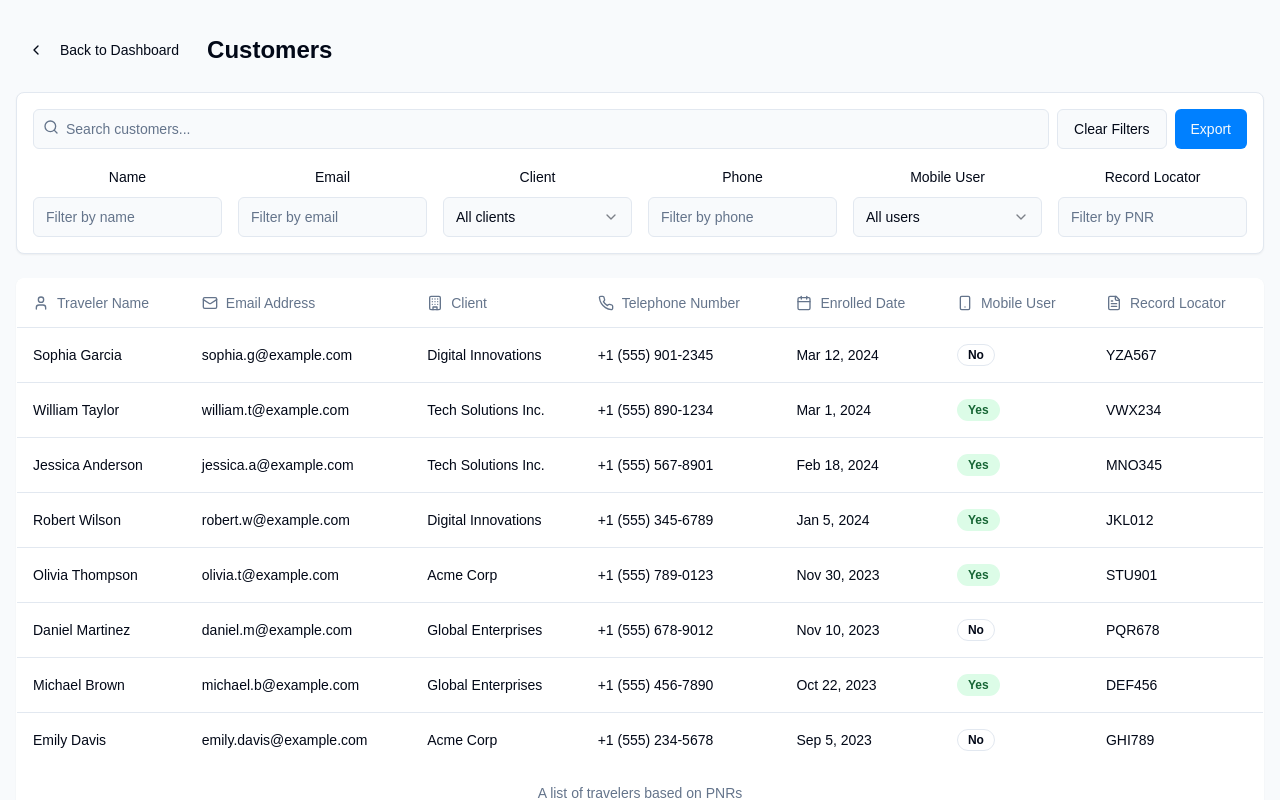
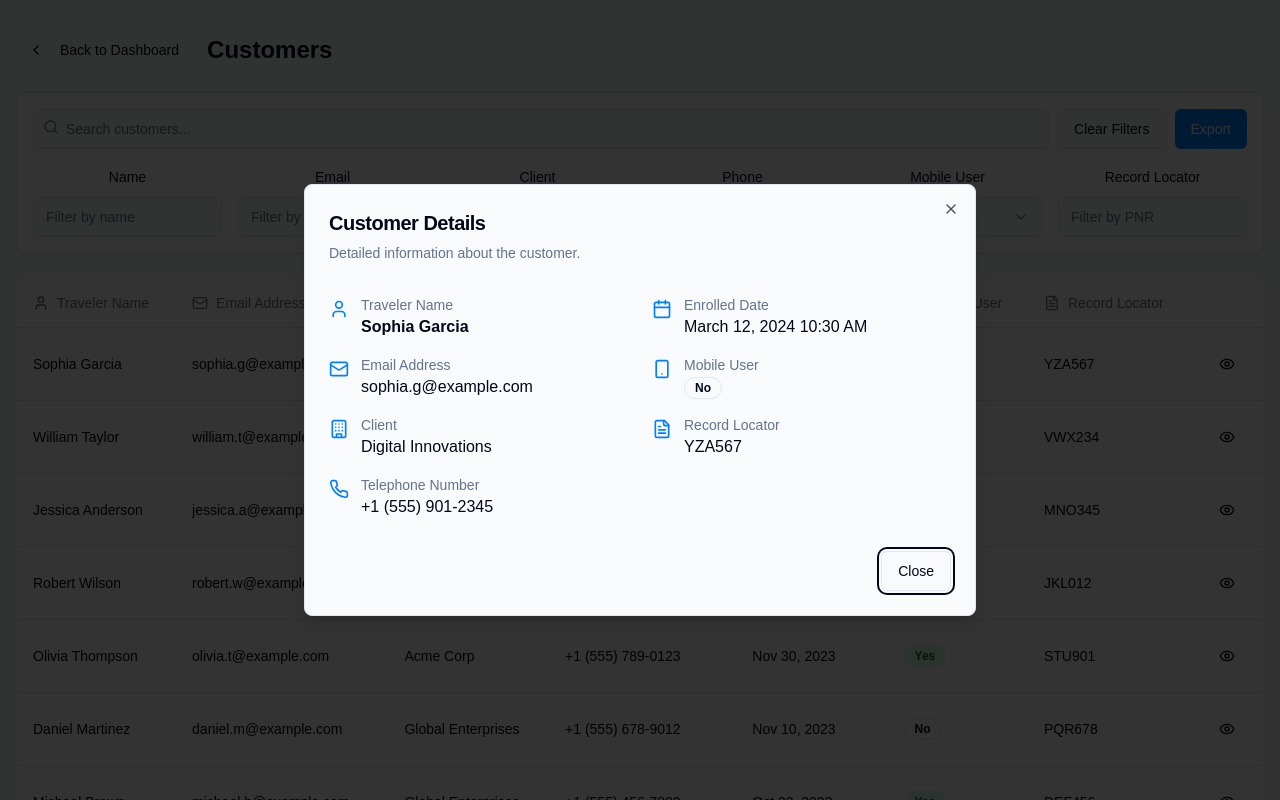
Before and after one commit to athertonmd/travelflux-journeyhub, a React (Vite) app: page /users in a window 1280 px wide. Both pictures are taken after a click on the element 640 px from the left and 354 px from the top of the page. Shown: the top 800 px of the page. Built offline with nearby package versions, Linux system fonts and the light colour scheme.

Commit message:
Implement customer detail view
Adds a modal to display detailed customer information when a customer row is clicked.

```diff
--- /dev/null
+++ b/src/components/customers/CustomerDetailModal.tsx
@@ -0,0 +1,128 @@
+
+import React from 'react';
+import { format } from 'date-fns';
+import {
+  User,
+  Mail,
+  Building,
+  Phone,
+  Calendar,
+  Smartphone,
+  FileText,
+  X
+} from 'lucide-react';
+import {
+  Dialog,
+  DialogContent,
+  DialogHeader,
+  DialogTitle,
+  DialogDescription,
+  DialogFooter
+} from "@/components/ui/dialog";
+import { Button } from '@/components/ui/button';
+import { Badge } from '@/components/ui/badge';
+import { Traveler } from '@/types/customer.types';
+
+interface CustomerDetailModalProps {
+  traveler: Traveler | null;
+  isOpen: boolean;
+  onClose: () => void;
+}
+
+const CustomerDetailModal: React.FC<CustomerDetailModalProps> = ({
+  traveler,
+  isOpen,
+  onClose
+}) => {
+  if (!traveler) return null;
+
+  const formatDate = (dateString: string) => {
+    return format(new Date(dateString), 'MMMM d, yyyy h:mm a');
+  };
+
+  return (
+    <Dialog open={isOpen} onOpenChange={onClose}>
+      <DialogContent className="max-w-2xl">
+        <DialogHeader>
+          <DialogTitle className="text-xl font-bold">Customer Details</DialogTitle>
+          <DialogDescription>
+            Detailed information about the customer.
+          </DialogDescription>
+        </DialogHeader>
+
+        <div className="grid grid-cols-1 md:grid-cols-2 gap-6 py-4">
+          <div className="space-y-4">
+            <div className="flex items-start gap-3">
+              <User className="h-5 w-5 mt-1 text-primary" />
+              <div>
+                <h3 className="text-sm font-medium text-muted-foreground">Traveler Name</h3>
+                <p className="text-base font-semibold">{traveler.name}</p>
+              </div>
+            </div>
+
+            <div className="flex items-start gap-3">
+              <Mail className="h-5 w-5 mt-1 text-primary" />
+              <div>
+                <h3 className="text-sm font-medium text-muted-foreground">Email Address</h3>
+                <p className="text-base">{traveler.email}</p>
+              </div>
+            </div>
+
+            <div className="flex items-start gap-3">
+              <Building className="h-5 w-5 mt-1 text-primary" />
+              <div>
+                <h3 className="text-sm font-medium text-muted-foreground">Client</h3>
+                <p className="text-base">{traveler.clientName}</p>
+              </div>
+            </div>
+
+            <div className="flex items-start gap-3">
+              <Phone className="h-5 w-5 mt-1 text-primary" />
+              <div>
+                <h3 className="text-sm font-medium text-muted-foreground">Telephone Number</h3>
+                <p className="text-base">{traveler.phoneNumber}</p>
+              </div>
+            </div>
+          </div>
+
+          <div className="space-y-4">
+            <div className="flex items-start gap-3">
+              <Calendar className="h-5 w-5 mt-1 text-primary" />
+              <div>
+                <h3 className="text-sm font-medium text-muted-foreground">Enrolled Date</h3>
+                <p className="text-base">{formatDate(traveler.enrolledDate)}</p>
+              </div>
+            </div>
+
+            <div className="flex items-start gap-3">
+              <Smartphone className="h-5 w-5 mt-1 text-primary" />
+              <div>
+                <h3 className="text-sm font-medium text-muted-foreground">Mobile User</h3>
+                <Badge
+                  variant={traveler.isMobileUser ? "default" : "outline"}
+                  className={traveler.isMobileUser ? "bg-green-100 text-green-800 hover:bg-green-200" : ""}
+                >
+                  {traveler.isMobileUser ? 'Yes' : 'No'}
+                </Badge>
+              </div>
+            </div>
+
+            <div className="flex items-start gap-3">
+              <FileText className="h-5 w-5 mt-1 text-primary" />
+              <div>
+                <h3 className="text-sm font-medium text-muted-foreground">Record Locator</h3>
+                <p className="text-base">{traveler.recordLocator}</p>
+              </div>
+            </div>
+          </div>
+        </div>
+
+        <DialogFooter>
+          <Button variant="outline" onClick={onClose}>Close</Button>
+        </DialogFooter>
+      </DialogContent>
+    </Dialog>
+  );
+};
+
+export default CustomerDetailModal;
--- a/src/components/customers/CustomerTable.tsx
+++ b/src/components/customers/CustomerTable.tsx
@@ -1,5 +1,5 @@
 
-import React from 'react';
+import React, { useState } from 'react';
 import { format } from 'date-fns';
 import {
   User,
@@ -8,7 +8,8 @@ import {
   Phone,
   Calendar,
   Smartphone,
-  FileText
+  FileText,
+  Eye
 } from 'lucide-react';
 import {
   Table,
@@ -20,8 +21,10 @@ import {
   TableRow
 } from '@/components/ui/table';
 import { Badge } from '@/components/ui/badge';
+import { Button } from '@/components/ui/button';
 import { Traveler } from '@/types/customer.types';
 import CustomerPagination from './CustomerPagination';
+import CustomerDetailModal from './CustomerDetailModal';
 
 interface CustomerTableProps {
   currentTravelers: Traveler[];
@@ -36,8 +39,20 @@ const CustomerTable: React.FC<CustomerTableProps> = ({
   totalPages,
   setCurrentPage,
 }) => {
+  const [selectedTraveler, setSelectedTraveler] = useState<Traveler | null>(null);
+  const [isModalOpen, setIsModalOpen] = useState(false);
+
   const formatDate = (dateString: string) => {
     return format(new Date(dateString), 'MMM d, yyyy');
+  };
+
+  const handleRowClick = (traveler: Traveler) => {
+    setSelectedTraveler(traveler);
+    setIsModalOpen(true);
+  };
+
+  const closeModal = () => {
+    setIsModalOpen(false);
   };
 
   return (
@@ -88,24 +103,28 @@ const CustomerTable: React.FC<CustomerTableProps> = ({
                 Record Locator
               </div>
             </TableHead>
+            <TableHead className="w-[50px]"></TableHead>
           </TableRow>
         </TableHeader>
         <TableBody>
           {currentTravelers.length === 0 ? (
             <TableRow>
-              <TableCell colSpan={7} className="text-center py-8 text-muted-foreground">
+              <TableCell colSpan={8} className="text-center py-8 text-muted-foreground">
                 No customers found matching your search.
               </TableCell>
             </TableRow>
           ) : (
             currentTravelers.map((traveler) => (
-              <TableRow key={traveler.id} className="cursor-pointer hover:bg-muted/50">
-                <TableCell className="font-medium text-left">{traveler.name}</TableCell>
-                <TableCell className="text-left">{traveler.email}</TableCell>
-                <TableCell className="text-left">{traveler.clientName}</TableCell>
-                <TableCell className="text-left">{traveler.phoneNumber}</TableCell>
-                <TableCell className="text-left">{formatDate(traveler.enrolledDate)}</TableCell>
-                <TableCell className="text-left">
+              <TableRow
+                key={traveler.id}
+                className="cursor-pointer hover:bg-muted/50"
+              >
+                <TableCell className="font-medium text-left" onClick={() => handleRowClick(traveler)}>{traveler.name}</TableCell>
+                <TableCell className="text-left" onClick={() => handleRowClick(traveler)}>{traveler.email}</TableCell>
+                <TableCell className="text-left" onClick={() => handleRowClick(traveler)}>{traveler.clientName}</TableCell>
+                <TableCell className="text-left" onClick={() => handleRowClick(traveler)}>{traveler.phoneNumber}</TableCell>
+                <TableCell className="text-left" onClick={() => handleRowClick(traveler)}>{formatDate(traveler.enrolledDate)}</TableCell>
+                <TableCell className="text-left" onClick={() => handleRowClick(traveler)}>
                   <Badge
                     variant={traveler.isMobileUser ? "default" : "outline"}
                     className={traveler.isMobileUser ? "bg-green-100 text-green-800 hover:bg-green-200" : ""}
@@ -113,7 +132,13 @@ const CustomerTable: React.FC<CustomerTableProps> = ({
                     {traveler.isMobileUser ? 'Yes' : 'No'}
                   </Badge>
                 </TableCell>
-                <TableCell className="text-left">{traveler.recordLocator}</TableCell>
+                <TableCell className="text-left" onClick={() => handleRowClick(traveler)}>{traveler.recordLocator}</TableCell>
+                <TableCell>
+                  <Button variant="ghost" size="icon" onClick={() => handleRowClick(traveler)}>
+                    <Eye className="h-4 w-4" />
+                    <span className="sr-only">View details</span>
+                  </Button>
+                </TableCell>
               </TableRow>
             ))
           )}
@@ -125,6 +150,12 @@ const CustomerTable: React.FC<CustomerTableProps> = ({
         totalPages={totalPages}
         setCurrentPage={setCurrentPage}
       />
+
+      <CustomerDetailModal
+        traveler={selectedTraveler}
+        isOpen={isModalOpen}
+        onClose={closeModal}
+      />
     </>
   );
 };
```
